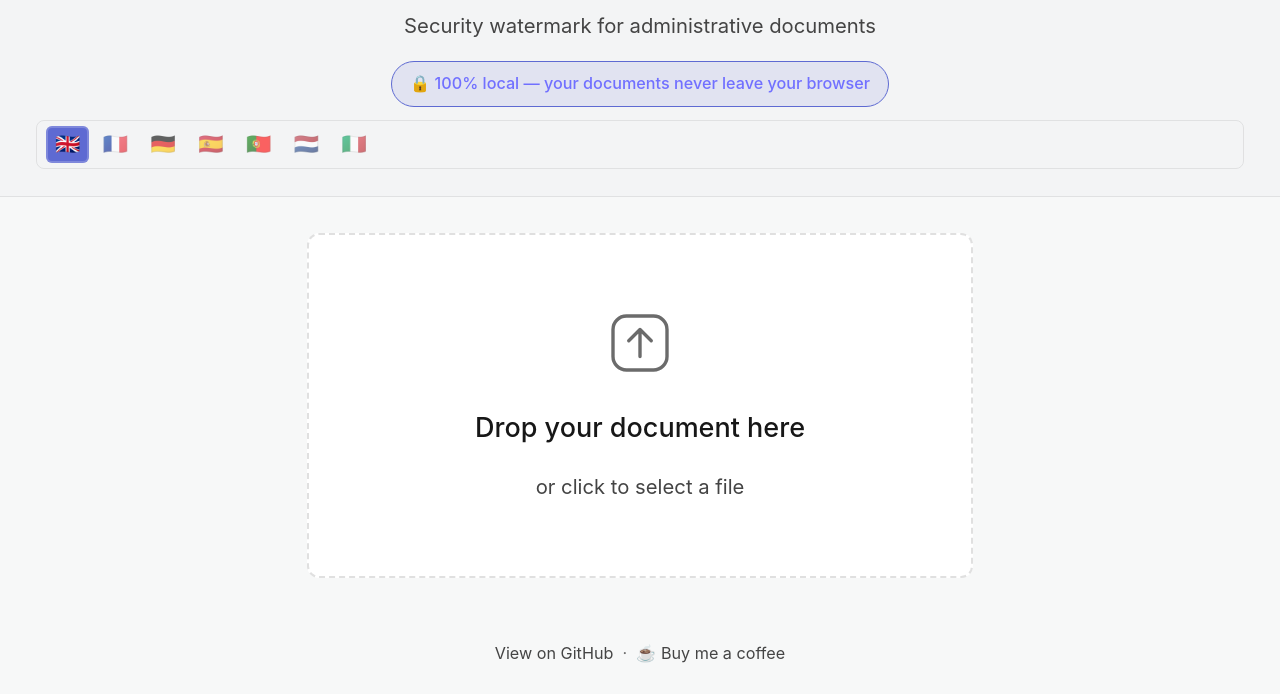
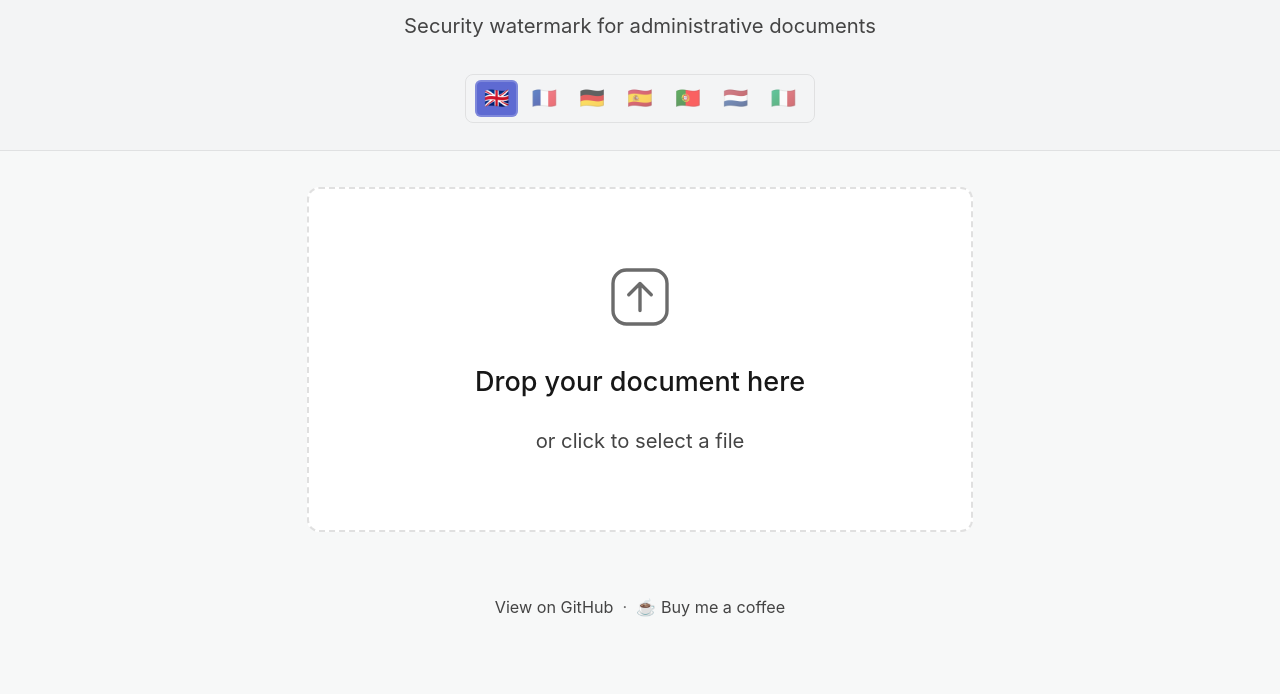
Before and after one commit to Hichiro6/watermark, a website built with Vite: page index.html in a window 1280 px wide. Shown: the part 112-806 px from the top of the page. Built offline with nearby package versions, Linux system fonts and the light colour scheme.

Commit message:
fix: remove duplicate privacy badge from header, fix lang-selector width
- Remove badge--privacy from header (already in footer)
- Clean up dead CSS (.header__privacy, .badge--privacy)
- Clean up dead i18n mappings (badge, destinataire, usage, date-mode)
- Fix lang-selector: inline-flex + fit-content for proper sizing
- Simplify createLanguageSelector (no more .header__privacy lookup)

```diff
--- a/index.html
+++ b/index.html
@@ -32,7 +32,6 @@
         <h1>WaterMark</h1>
       </div>
       <p class="header__tagline" data-i18n="header.tagline">Security watermark for administrative documents</p>
-      <span class="badge badge--privacy" data-i18n="privacy.badge">🔒 100% local — your documents never leave your browser</span>
       <!-- Language selector créé dynamiquement par i18n.js -->
     </header>
 
--- a/src/i18n.js
+++ b/src/i18n.js
@@ -451,12 +451,8 @@ function createLanguageSelector() {
     wrapper.appendChild(btn);
   }
 
-  const privacy = header.querySelector('.header__privacy');
-  if (privacy) {
-    privacy.insertAdjacentElement('afterend', wrapper);
-  } else {
-    header.appendChild(wrapper);
-  }
+  // Language selector: append after tagline, centered by CSS
+  header.appendChild(wrapper);
 }
 
 function applyTranslations() {
@@ -469,7 +465,6 @@ function applyTranslations() {
   // Mapping simple : [sélecteur, property, key]
   const map = [
     ['.header__tagline', 'textContent', 'header.tagline'],
-    ['.badge--privacy', 'textContent', 'privacy.badge'],
     ['.footer__links a[data-i18n="privacy.link"]', 'textContent', 'privacy.link'],
     ['.footer__bmc span[data-i18n="footer.bmc"]', 'textContent', 'footer.bmc'],
     ['#dropzone h2', 'textContent', 'dropzone.title'],
@@ -477,10 +472,6 @@ function applyTranslations() {
     ['#controls-presets > span', 'textContent', 'controls.presets'],
     ['#controls\\.text > span', 'textContent', 'controls.text'],
     ['#watermark-text', 'placeholder', 'controls.text'],
-    ['#destinataire', 'placeholder', 'controls.recipient.ph'],
-    ['#usage', 'placeholder', 'controls.usage.ph'],
-    ['#date-mode option[value="today"]', 'textContent', 'controls.date.today'],
-    ['#date-mode option[value="custom"]', 'textContent', 'controls.date.custom'],
     ['#controls\\.appearance > span', 'textContent', 'controls.appearance'],
   ];
 
--- a/styles/main.css
+++ b/styles/main.css
@@ -121,14 +121,7 @@ body {
   font-size: clamp(1rem, 2vw, 1.125rem);
   color: var(--text-secondary);
   font-weight: 400;
-}
-
-.header__privacy {
-  margin-top: 1.25rem;
-}
-
-.header__tagline + .badge {
-  margin-top: 1rem;
+  margin-bottom: 1rem;
 }
 
 .badge {
@@ -142,12 +135,6 @@ body {
   border: 1px solid var(--brand-indigo);
   background: rgba(94, 106, 210, 0.1);
   color: var(--brand-accent);
-}
-
-.badge--privacy {
-  /* Style spécifique pour le badge de confidentialité */
-  background: rgba(94, 106, 210, 0.12);
-  border-color: var(--brand-indigo);
 }
 
 /* ===== Dropzone ===== */
@@ -792,14 +779,15 @@ input[type="range"]::-moz-range-thumb {
 
 /* ===== Language Selector ===== */
 .lang-selector {
-  display: flex;
+  display: inline-flex;
   gap: 0.25rem;
   align-items: center;
   padding: 0.25rem 0.5rem;
-  margin-top: 0.75rem;
+  margin: 0.75rem auto 0;
   background: var(--surface-elevated);
   border-radius: 8px;
   border: 1px solid var(--border-subtle);
+  width: fit-content;
 }
 
 .lang-btn {
```
